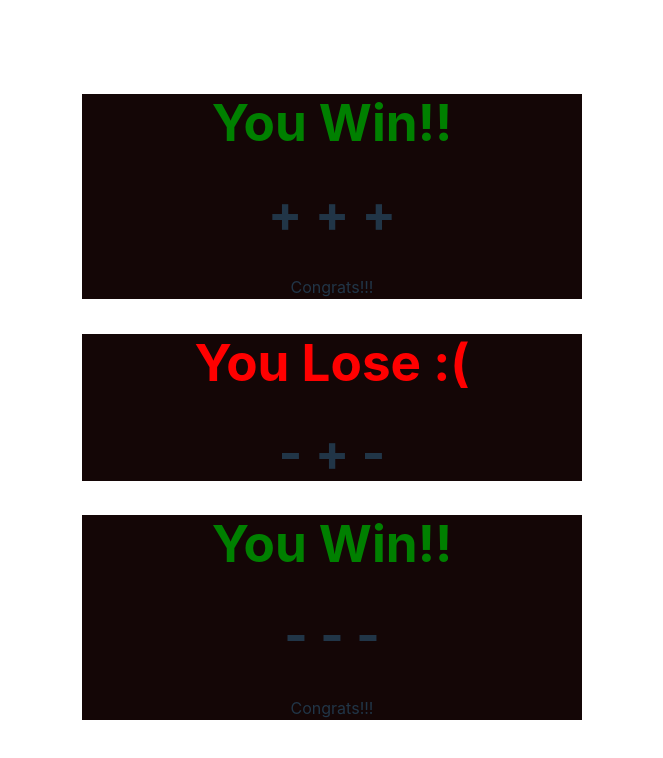
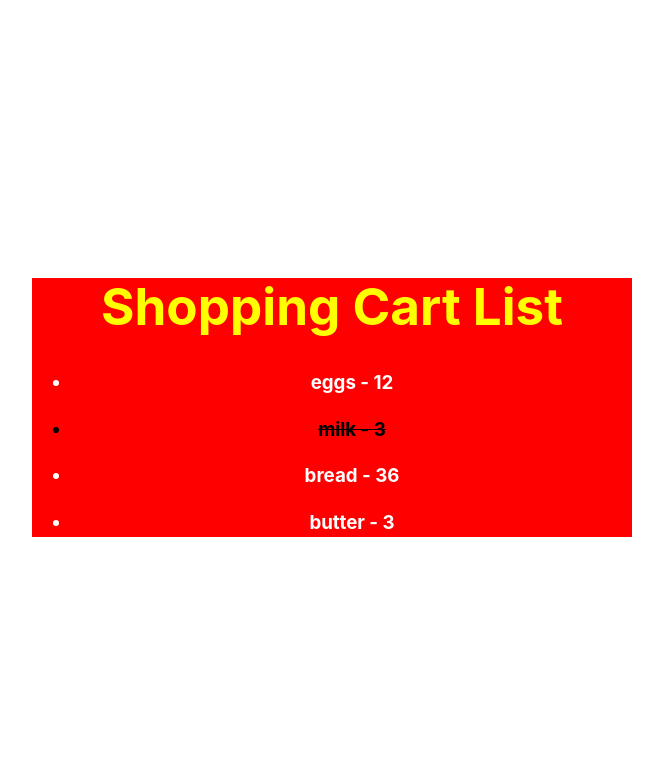
Before and after one commit to pranavnallari/ReactProjects, a React (Vite) app in the folder basic-react-projects/: page / in a window 1280 px wide. Shown: the top 758 px of the page, without its empty margins (308-971 px from the left). Built offline with nearby package versions, Linux system fonts and the light colour scheme.

Commit message:
Shopping Cart List App

```diff
--- a/basic-react-projects/src/App.jsx
+++ b/basic-react-projects/src/App.jsx
@@ -1,9 +1,9 @@
 import './App.css'
-import SlotMain from './SlotMachine/slotMain'
+import Main from './ShoppingList/Main'
 export default function App() {
   return (
     <div>
-      <SlotMain />
+      <Main/>
     </div>
   )
 }
--- /dev/null
+++ b/basic-react-projects/src/ShoppingList/Main.jsx
@@ -0,0 +1,13 @@
+import List from './list'
+
+const data = [
+    { item: 'eggs', quantity: 12, completed: false },
+    { item: 'milk', quantity: 3, completed: true },
+    { item: 'bread', quantity: 36, completed: false },
+    { item: 'butter', quantity: 3, completed: false }
+]
+export default function Main() {
+    return <div>
+            <List items={data} />
+        </div>
+}
--- /dev/null
+++ b/basic-react-projects/src/ShoppingList/list.css
@@ -0,0 +1,8 @@
+.List{
+    background-color: red;
+    width:600px;
+}
+
+.List h1{
+    color: yellow;
+}
--- /dev/null
+++ b/basic-react-projects/src/ShoppingList/list.jsx
@@ -0,0 +1,17 @@
+import './list.css'
+
+
+export default function List({ items }) {
+
+    return <div className="List">
+        <h1>Shopping Cart List</h1>
+        <ul>
+
+            {items.map(i =>
+            <h3>
+                <li style={{"color":!i.completed?"white":"black","textDecoration":i.completed?"line-through":"none"}}>{i.item} - {i.quantity}</li>
+            </h3>
+            )}
+        </ul>
+    </div>
+}
```
